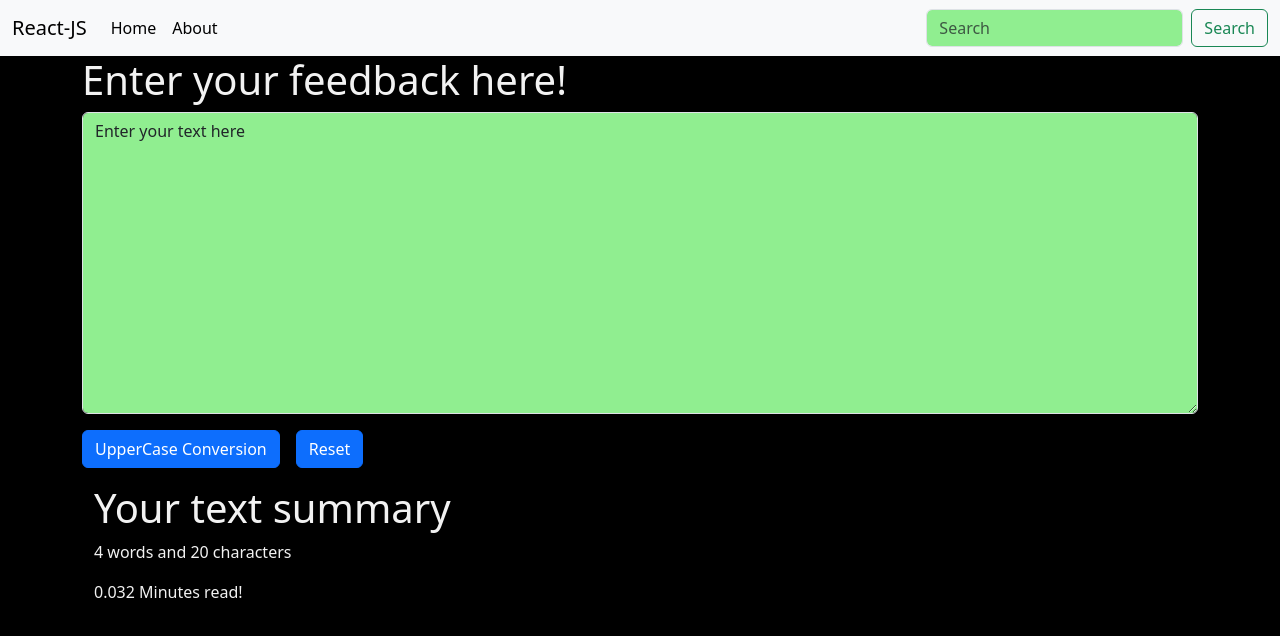
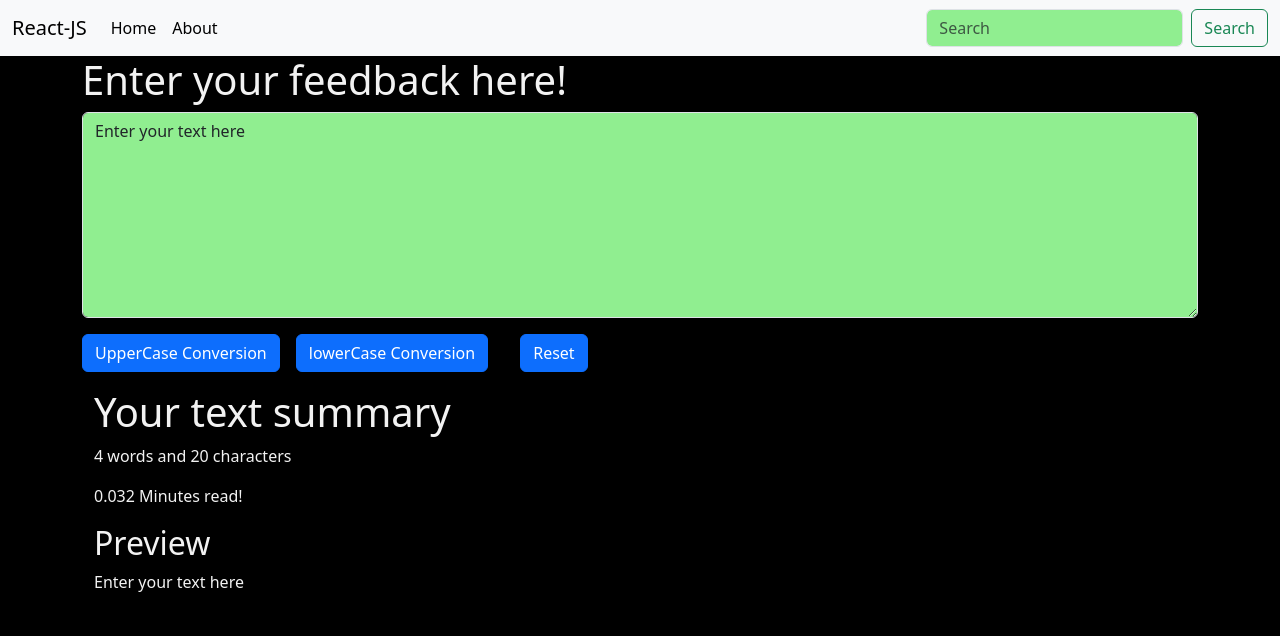
Before and after one commit to sourcebykhalid/Textutils, a React (Create React App) app: page / in a window 1280 px wide. Shown: the top 636 px of the page. Built offline with nearby package versions, Linux system fonts and the light colour scheme.

Commit message:
Word counter using react state

```diff
--- a/src/Appb.css
+++ b/src/Appb.css
@@ -17,10 +17,11 @@
   background-color: #282c34;
   min-height: 100vh;
   display: flex;
+  font-size: 4rem;
   flex-direction: column;
   align-items: center;
   justify-content: center;
-  font-size: calc(10px + 2vmin);
+  font-size: calc(5px + 1vmin);
   color: rgb(182, 47, 47);
 }
 
--- a/src/Components/TextForm.js
+++ b/src/Components/TextForm.js
@@ -3,6 +3,10 @@ import React, { useState } from "react";
 export default function TextForm(props) {
   const upperCase = () => {
     let newtext = text.toUpperCase();
+    setText(newtext);
+  };
+  const lowerCase = () => {
+    let newtext = text.toLowerCase();
     setText(newtext);
   };
   const onChange = (e) => {
@@ -24,12 +28,15 @@ export default function TextForm(props) {
             className="form-control"
             id="myBox"
             value={text}
-            rows="12"
+            rows="8"
             onChange={onChange}
           ></textarea>
         </div>
         <button className="btn btn-primary" onClick={upperCase}>
           UpperCase Conversion
+        </button>
+        <button className="btn btn-primary mx-3" onClick={lowerCase}>
+          lowerCase Conversion
         </button>
         <button className="btn btn-primary mx-3" type="reset" onClick={reset}>
           Reset
@@ -42,6 +49,8 @@ export default function TextForm(props) {
           {text.split(" ").length} words and {text.length} characters
         </p>
         <p>{0.008 * text.split(" ").length} Minutes read!</p>
+        <h2>Preview</h2>
+        <p>{text}</p>
       </div>
     </>
   );
```
